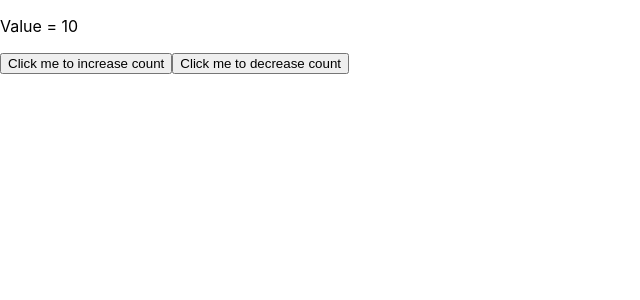
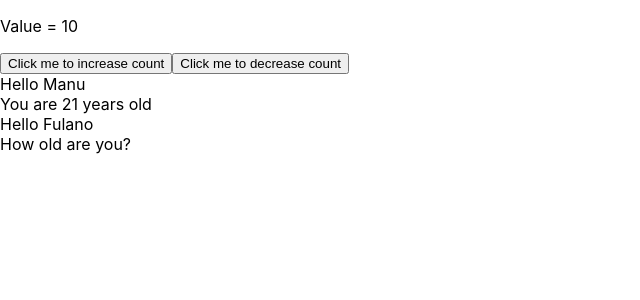
Before and after one commit to MariaManoela/typescript-react-demo, a React (Create React App) app: page / in a window 1280 px wide. Shown: the top 300 px of the page, without its empty margins (0-640 px from the left). Built offline with nearby package versions, Linux system fonts and the light colour scheme.

Commit message:
Implement helloFunctionComponent

```diff
--- a/src/App.tsx
+++ b/src/App.tsx
@@ -1,11 +1,14 @@
 import React from 'react';
 import './App.css';
 import CounterFunction from './components/counterFunction';
+import HelloFunctionComponent from './components/helloFunctionComponent';
 
 function App() {
   return (
     <>
       <CounterFunction initialValue={10} />
+      <HelloFunctionComponent name = "Manu" age = {21}/>
+      <HelloFunctionComponent name = "Fulano"/>
     </>
   );
 }
```
